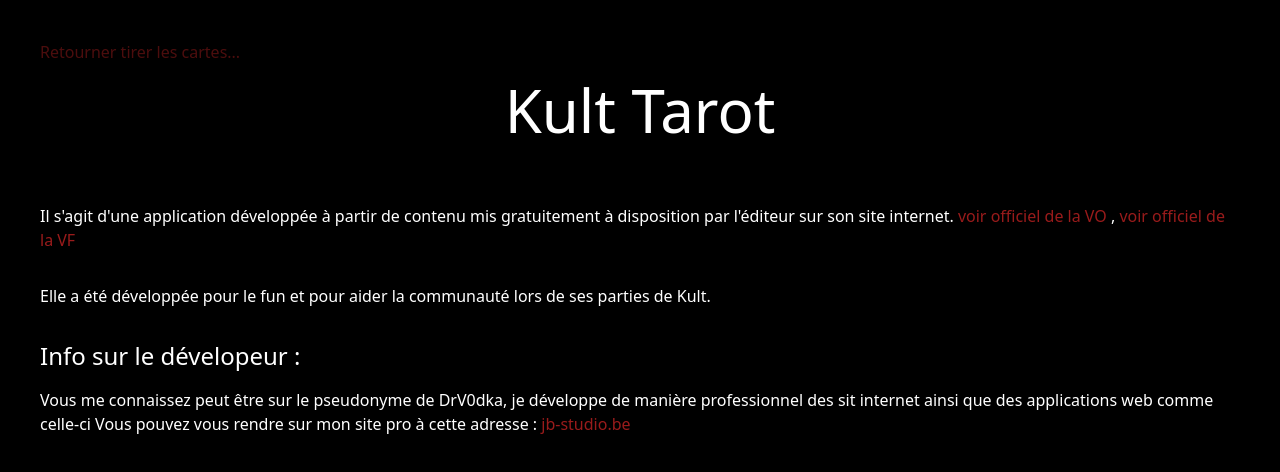
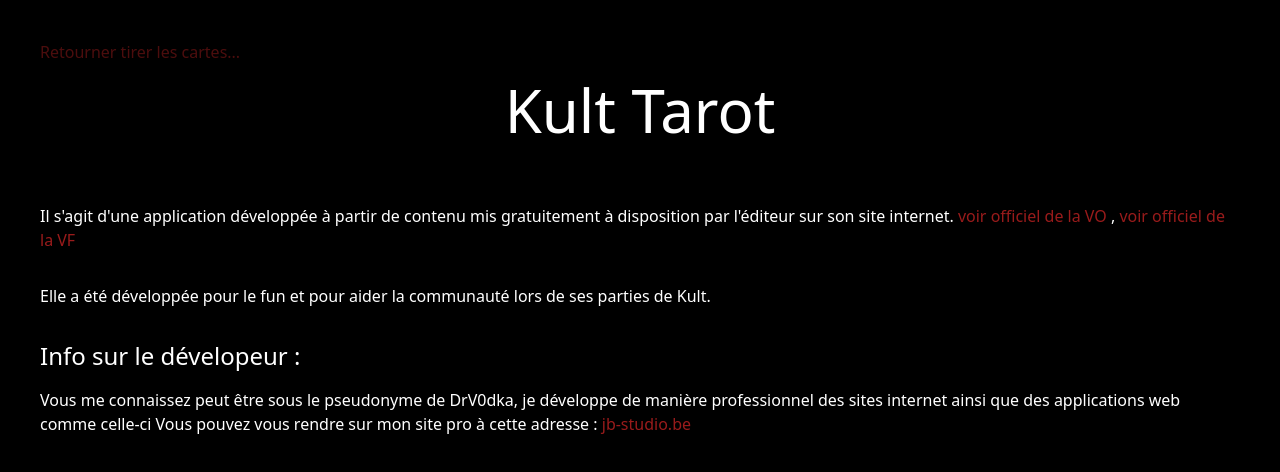
Before and after one commit to Julien1988/kult-tarot-app, a Nuxt app: page /about in a window 1280 px wide. Shown: the top 472 px of the page. Built offline with nearby package versions, Linux system fonts and the light colour scheme; a web font is replaced by a local one.

Commit message:
corr phrase

```diff
--- a/pages/about.vue
+++ b/pages/about.vue
@@ -29,10 +29,10 @@
     <div class="p-4 text-white">
       <h2 class="text-2xl pb-4">Info sur le dévelopeur :</h2>
       <p>
-        Vous me connaissez peut être sur le pseudonyme de DrV0dka, je développe
-        de manière professionnel des sit internet ainsi que des applications web
-        comme celle-ci Vous pouvez vous rendre sur mon site pro à cette adresse
-        :
+        Vous me connaissez peut être sous le pseudonyme de DrV0dka, je développe
+        de manière professionnel des sites internet ainsi que des applications
+        web comme celle-ci Vous pouvez vous rendre sur mon site pro à cette
+        adresse :
         <NuxtLink class="text-red-800" to="https://jb-studio.be"
           >jb-studio.be</NuxtLink
         >
```
